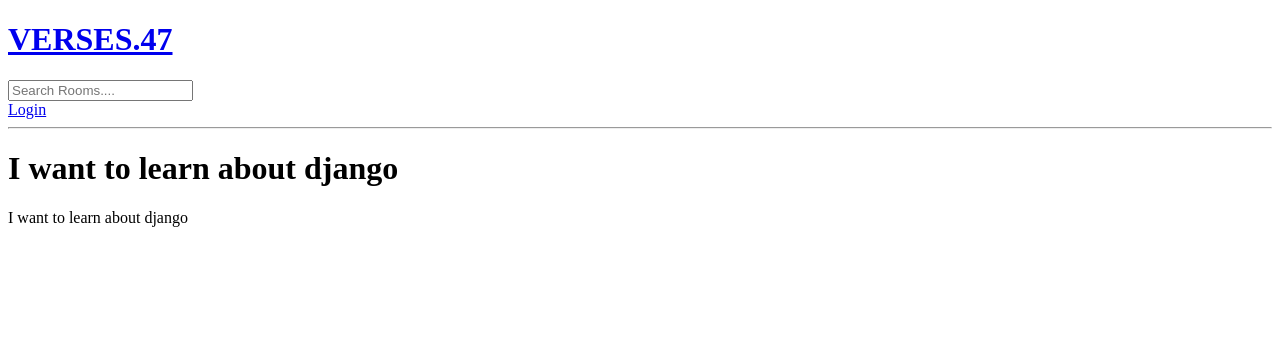
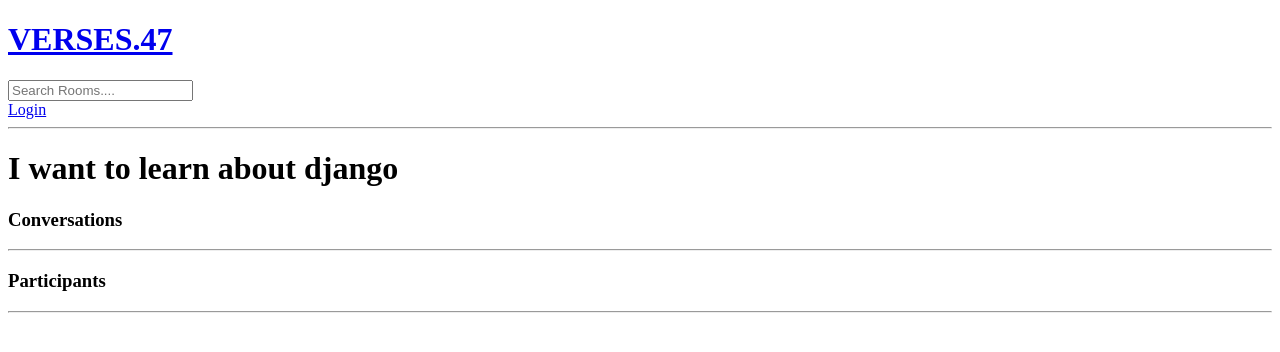
Before and after one commit to HarrisonMicai/Study-bud, a Django app: page /room/10/ in a window 1280 px wide. Shown: the top 352 px of the page. Run offline with Django 5.2, Linux system fonts and the light colour scheme; data comes from the database, SQL or seed files in the repository; both versions use the stored data as it was after the commit.

Commit message:
3:27:30
Activity Feed

```diff
--- a/base/models.py
+++ b/base/models.py
@@ -15,7 +15,7 @@ class Room(models.Model):
     topic = models.ForeignKey(Topic, on_delete=models.SET_NULL, null=True)
     name = models.CharField(max_length=200)
     description = models.TextField(null=True, blank=True)
-    #participants =
+    participants = models.ManyToManyField(User, related_name='particiapnts', blank=True)
     updated = models.DateTimeField(auto_now=True)
     created = models.DateTimeField(auto_now_add=True)
 
--- a/base/template/base/room.html
+++ b/base/template/base/room.html
@@ -1,8 +1,62 @@
 {% extends 'main.html' %}
 <!--including and extending a main template-->
 {% block content %}
+
+<style>
+    .room-container{
+        display: grid;
+        grid-template-columns: 3fr 1fr;
+    }
+</style>
+
+<div class="room-containter">
+
+    <div>
+
+
 <h1>{{room.name}}</h1>
 
-<p>{{room.name}}</p>
+<p>{{room.description}}</p>
+
+<div class="comment-wrapper">
+    <h3>Conversations</h3>
+    <hr>
+
+    {% for message in room_messages %}
+        <div>
+            {% if request.user == message.user %}
+            <a href="{% url 'delete-message' message.id %}">Delete</a>
+            {% endif %}
+            <small>@{{message.user}}  {{message.created|timesince}}</small>
+            <p>{{message.body}}</p>
+            <hr>
+        </div>
+    {% endfor %}
+</div>
+
+{% if request.user.is_authenticated %}
+<div class="comment-form">
+    <form method="POST" action="">
+            {% csrf_token %}
+            <input type="text" name="body" placeholder="Write your message here.." />
+    </form>
+</div>
+{% endif %}
+
+    </div>
+
+    <div>
+        <h3>Participants</h3>
+        <hr>
+
+        {% for user in participants %}
+            <div>
+                <p>{{user.username}}</p>
+            </div>
+        {% endfor %}
+    </div>
+
+
+</div>
 
 {% endblock content %}
--- a/base/urls.py
+++ b/base/urls.py
@@ -12,4 +12,5 @@ urlpatterns = [
     path('create-room/', views.createRoom, name="create-room"),
     path('update-room/<str:pk>/', views.updateRoom, name="update-room"),
     path('delete-room/<str:pk>/', views.deleteRoom, name="delete-room"),
+     path('delete-message/<str:pk>/', views.deleteMessage, name="delete-message"),
 ]
--- a/base/views.py
+++ b/base/views.py
@@ -10,7 +10,7 @@ from django.contrib.auth.models import User
 from django.contrib.auth import authenticate, login, logout
 from django.contrib.auth.forms import UserCreationForm
 from django.contrib.auth import authenticate, login, logout
-from .models import Room, Topic
+from .models import Room, Topic, Message
 from .forms import RoomForm
 # Create your views here.
 
@@ -85,7 +85,17 @@ def home(request):
 
 def room(request, pk):
     room = Room.objects.get(id=pk)
-    context = { 'room': room}
+    room_messages = room.message_set.all().order_by('-created')
+    participants = room.participants.all()
+    if request.method == 'POST':
+        message = Message.objects.create(
+            user=request.user,
+            room=room,
+            body=request.POST.get('body')
+        )
+        room.participants.add(request.user)
+        return redirect('room', pk=room.id)
+    context = { 'room': room, 'messages': room_messages, 'participants': participants}
     return render(request, 'base/room.html', context)
 
 @login_required(login_url='login') # 2:49:00
@@ -128,3 +138,16 @@ def deleteRoom(request, pk):
           room.delete()
           return redirect('home')
      return render(request, 'base/delete.html', {'obj':room})
+
+
+@login_required(login_url='login') # 2:49:00
+def deleteMessage(request, pk):
+     message = Message.objects.get(id=pk)
+
+     if request.user != message.user:
+         return HttpResponse('You  are not allowed here!!')
+
+     if request.method == 'POST':
+          message.delete()
+          return redirect('home')
+     return render(request, 'base/delete.html', {'obj':message})
```
Also changed, not shown: base/migrations/0003_alter_room_options_room_participants.py (added), db.sqlite3.
